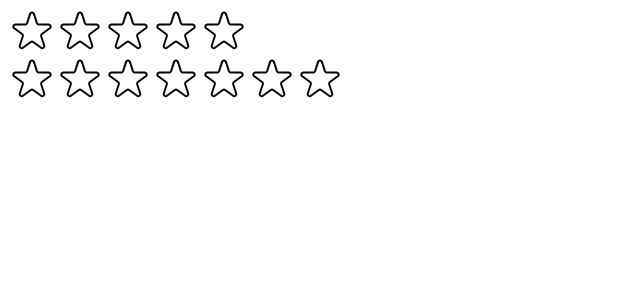
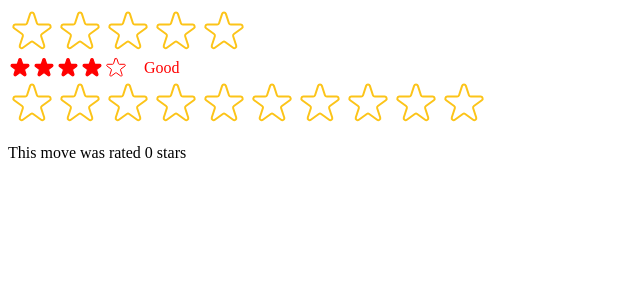
Before and after one commit to BertoLakster/React-Projects-usePopcorn, a React (Create React App) app: page / in a window 1280 px wide. Shown: the top 300 px of the page, without its empty margins (0-640 px from the left). Built offline with nearby package versions, Linux system fonts and the light colour scheme.

Commit message:
Improving reusability with props

```diff
--- a/src/StarRating.js
+++ b/src/StarRating.js
@@ -10,26 +10,37 @@
   display: "flex",
 };
 
-const textStyle = {
-  lineHeight: "1",
-  margin: "0",
-};
-
-export default function StarRating({ maxRating = 5 }) {
+export default function StarRating({
+  maxRating = 5,
+  color = "#fcc419",
+  size = "48px",
+  className = "",
+  messages = [],
+  defaultRating = 0,
+  onSetRating,
+}) {
   /**
    * We want something to happen to the stars when we hover and click on them.
    * For that we need to add some state
    *  */
 
-  const [rating, onRating] = useState(0);
+  const [rating, onRating] = useState(defaultRating);
   const [tempRating, setTempRating] = useState(0);
 
   function handleRating(rating) {
     onRating(rating);
+    onSetRating(rating);
   }
 
+  const textStyle = {
+    lineHeight: "1",
+    margin: "0",
+    color,
+    fontSize: `${size / 1.5} px`,
+  };
+
   return (
-    <div style={containerStyle}>
+    <div style={containerStyle} className={className}>
       <div style={starContainerStyle}>
         {Array.from({ length: maxRating }, (_, i) => (
           <Star
@@ -37,23 +48,30 @@
             onRate={() => handleRating(i + 1)}
             full={tempRating ? tempRating >= i + 1 : rating >= i + 1}
             onHoverIn={() => setTempRating(i + 1)}
+            color={color}
+            size={size}
           />
         ))}
       </div>
 
-      <div style={textStyle}> {tempRating || rating || ""} </div>
+      <div style={textStyle}>
+        {" "}
+        {messages.length === maxRating
+          ? messages[tempRating ? tempRating - 1 : rating - 1]
+          : tempRating || rating || ""}
+      </div>
     </div>
   );
 }
 
-const starStyle = {
-  width: "48px",
-  height: "48px",
-  display: "block",
-  cursor: "pointer",
-};
+function Star({ onRate, full, onHoverIn, onHoverOut, color, size }) {
+  const starStyle = {
+    width: size,
+    height: size,
+    display: "block",
+    cursor: "pointer",
+  };
 
-function Star({ onRate, full, onHoverIn, onHoverOut }) {
   return (
     // Don't forget we can only listen to the click event on a html element
     <span
@@ -67,8 +85,8 @@
         <svg
           xmlns="http://www.w3.org/2000/svg"
           viewBox="0 0 20 20"
-          fill="#000"
-          stroke="#000"
+          fill={color}
+          stroke={color}
         >
           <path d="M9.049 2.927c.3-.921 1.603-.921 1.902 0l1.07 3.292a1 1 0 00.95.69h3.462c.969 0 1.371 1.24.588 1.81l-2.8 2.034a1 1 0 00-.364 1.118l1.07 3.292c.3.921-.755 1.688-1.54 1.118l-2.8-2.034a1 1 0 00-1.175 0l-2.8 2.034c-.784.57-1.838-.197-1.539-1.118l1.07-3.292a1 1 0 00-.364-1.118L2.98 8.72c-.783-.57-.38-1.81.588-1.81h3.461a1 1 0 00.951-.69l1.07-3.292z" />
         </svg>
@@ -77,7 +95,7 @@
           xmlns="http://www.w3.org/2000/svg"
           fill="none"
           viewBox="0 0 24 24"
-          stroke="#000"
+          stroke={color}
         >
           <path
             strokeLinecap="round"
--- a/src/index.js
+++ b/src/index.js
@@ -1,8 +1,18 @@
-import React from "react";
+import React, { useState } from "react";
 import ReactDOM from "react-dom/client";
 // import "./index.css";
 // import App from "./App";
 import StarRating from "./StarRating";
+
+function Test() {
+  const [movieRating, setMovieRating] = useState(0);
+  return (
+    <div>
+      <StarRating maxRating={10} onSetRating={setMovieRating} />
+      <p>This move was rated {movieRating} stars</p>
+    </div>
+  );
+}
 
 const root = ReactDOM.createRoot(document.getElementById("root"));
 root.render(
@@ -11,6 +21,15 @@
 
     {/* The user of this component can add the maximum amount of stars they want */}
     <StarRating maxRating={5} />
-    <StarRating maxRating={7} />
+    <StarRating
+      maxRating={5}
+      size={24}
+      color="red"
+      className="test"
+      messages={["Terrible", "Bad", "Okay", "Good", "Amazing"]}
+      defaultRating={4}
+    />
+
+    <Test />
   </React.StrictMode>
 );
```
